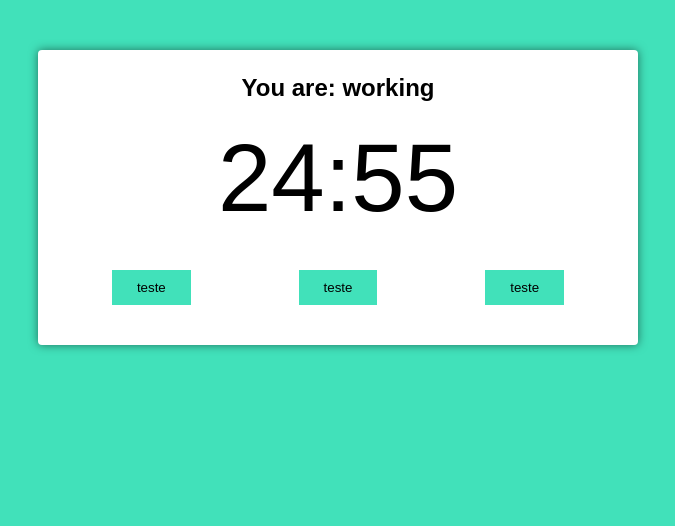
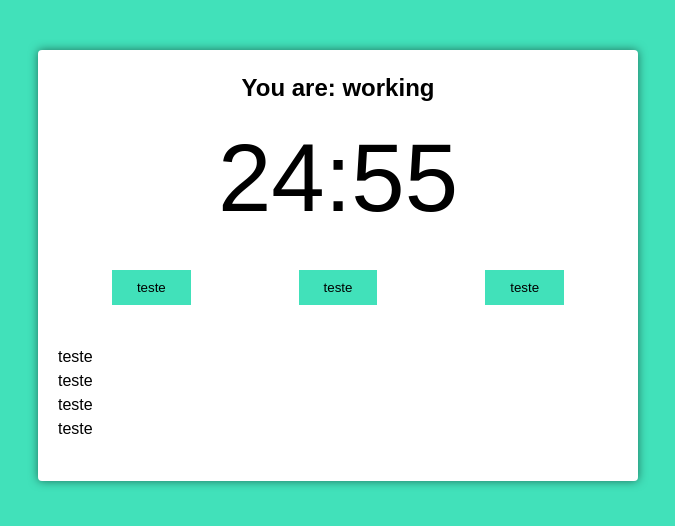
Before and after one commit to Mathesu-veLi/Pomodoro-App, a React (Create React App) app: page / in a window 1280 px wide. Shown: the top 526 px of the page, without its empty margins (302-977 px from the left). Built offline with nearby package versions, Linux system fonts and the light colour scheme.

Commit message:
creates the details

```diff
--- a/src/components/pomodoro-timer.tsx
+++ b/src/components/pomodoro-timer.tsx
@@ -29,6 +29,13 @@ export function PomodoroTimer(props: IProps): JSX.Element {
                 <Button text="teste" onClick={() => console.log(1)}></Button>
                 <Button text="teste" onClick={() => console.log(1)}></Button>
             </div>
+
+            <div className="details">
+                <p>teste</p>
+                <p>teste</p>
+                <p>teste</p>
+                <p>teste</p>
+            </div>
         </div>
     );
 }
--- a/src/index.css
+++ b/src/index.css
@@ -63,3 +63,7 @@ body {
     background: #ef5d50;
     color: #fff;
 }
+
+.pomodoro .details {
+    margin: 20px 0;
+}
```
